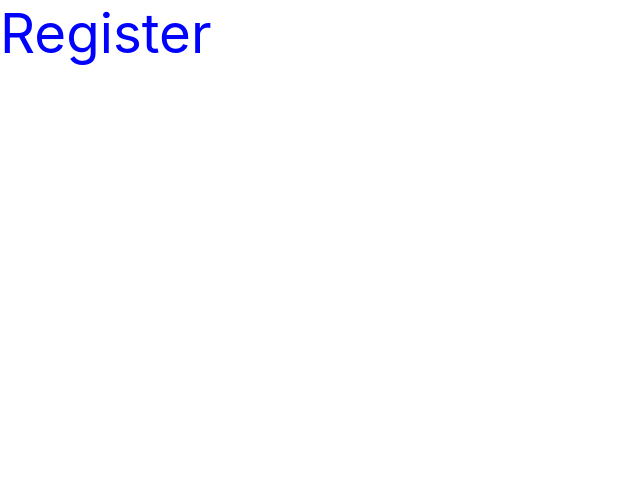
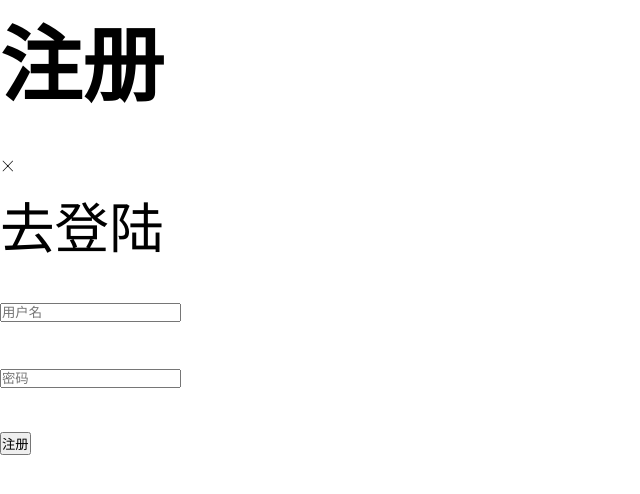
Before and after one commit to gunnnnsrose/mlh, a React (Create React App) app: page /register in a window 1280 px wide. Shown: the top 494 px of the page, without its empty margins (0-640 px from the left). Built offline with nearby package versions, Linux system fonts and the light colour scheme.

Commit message:
xk-second

```diff
--- a/src/components/login/index.js
+++ b/src/components/login/index.js
@@ -1,9 +1,51 @@
 import React,{Component} from "react"
 import css from "./index.module.scss"
+import {NavLink} from "react-router-dom"
+import axios from "axios"
 class Login extends Component{
+	constructor(props) {
+	  super(props);
+
+	  this.state = {
+	  	isShow:false
+	  };
+	}
 	render(){
-		return <div className={css.sss}>Login</div>
+		return <div>
+			<h1>登陆</h1>
+			<i className="iconfont icon-close"></i>
+			<p><NavLink to="/register">去注册</NavLink></p>
+			<div>
+				<input type="text" placeholder="用户名" name="username" ref="username"></input>
+			</div>
+			<div>
+				<input type="password" placeholder="密码" name="password" ref="password"></input>
+			</div>
+			<button type="submit" onClick={this.handlClick.bind(this)}>登陆</button>
+			{
+				this.state.isShow?<p>用户名密码不匹配</p>:null
+			}
+
+		</div>
+	}
+	handlClick(){
+		var username = this.refs.username.value;
+		var password = this.refs.password.value;
+		axios.post("/v4/login",{
+			username:username,
+			password:password
+		}).then(res=>{
+			console.log(res.data.state)
+			if(res.data.state === 1){
+				this.props.history.push('/home')
+			}else{
+				this.setState({
+					isShow:true
+				})
+			}
+		})
 	}
 }
 
+
 export default Login
--- a/src/components/register/index.js
+++ b/src/components/register/index.js
@@ -1,8 +1,36 @@
 import React,{Component} from "react"
 import css from "./index.module.scss"
+import {NavLink} from "react-router-dom"
+import axios from "axios"
 class Register extends Component{
 	render(){
-		return <div className={css.sss}>Register</div>
+		return <div>
+			<h1>注册</h1>
+			<i className="iconfont icon-close"></i>
+			<p><NavLink to="/login">去登陆</NavLink></p>
+			<div>
+				<input type="text" placeholder="用户名" name="username" ref="username"></input>
+			</div>
+			<div>
+				<input type="password" placeholder="密码" name="password" ref="password"></input>
+			</div>
+			<button type="submit" onClick={this.handlClick.bind(this)}>注册</button>
+		</div>
+	}
+	handlClick(){
+		var username = this.refs.username.value;
+		var password = this.refs.password.value;
+		axios.post("/v4/register",{
+			username:username,
+			password:password
+		}).then(res=>{
+
+			if(res.data.state===1){
+				this.props.history.push('/login')
+			}else{
+				alert("注册失败")
+			}
+		})
 	}
 }
 
--- a/src/setupProxy.js
+++ b/src/setupProxy.js
@@ -6,6 +6,11 @@ module.exports = function(app) {
     target: 'http://www.mei.com',
     host:"www.mei.com",
     changeOrigin:true
+  }));
+  app.use(proxy('/v4', {
+    target: 'http://10.2.157.102:8080',
+    host:"10.2.157.102:8080",
+    changeOrigin:true
   }))
 
 }
```
